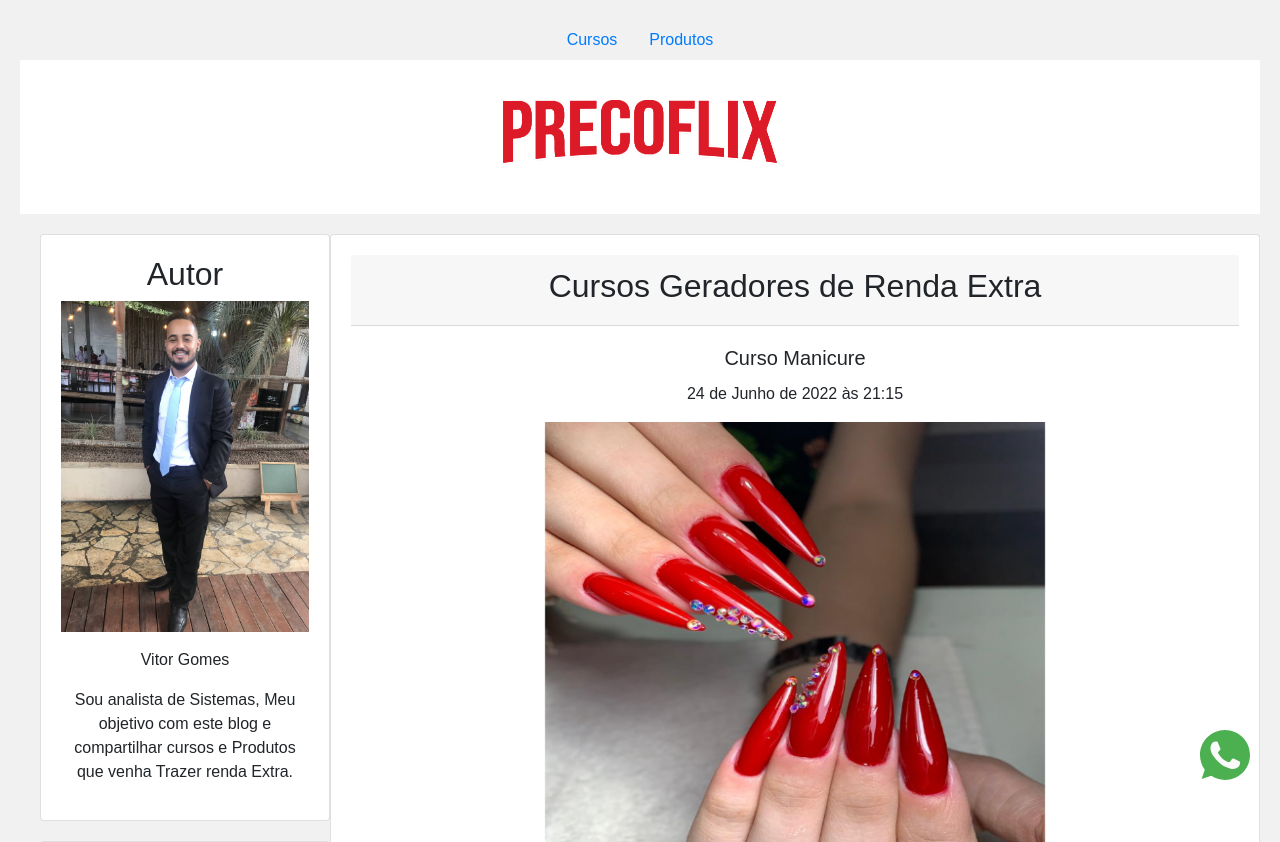
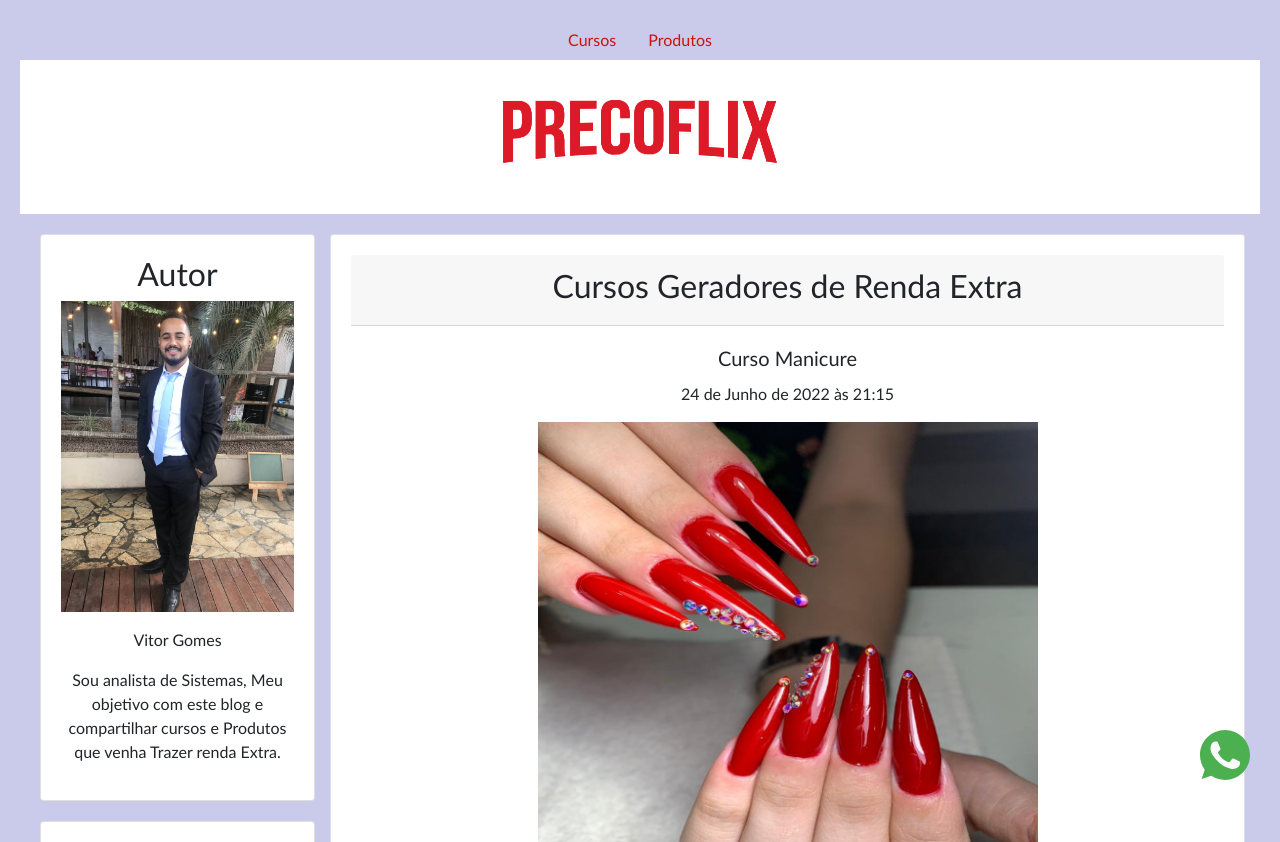
Before and after one commit to santosgv/blog, a Django app: page / in a window 1280 px wide. Shown: the top 842 px of the page. Run offline with Django 4.2, Linux system fonts and the light colour scheme; data comes from the database, SQL or seed files in the repository.

Commit message:
alteracao de cores na pagina inicial

```diff
--- a/templates/static/produto/home.css
+++ b/templates/static/produto/home.css
@@ -1,9 +1,12 @@
 body {
-    font-family: Arial;
+    font-family: 'Gill Sans', 'Gill Sans MT', Calibri, 'Trebuchet MS', sans-serif;
     padding: 20px;
-    background: #f1f1f1;
+    background: #cacaeb;
   }
 
+  .nav a{
+    color: rgb(209, 15, 15);
+  }
 
 
   /* Header/Blog Title */
@@ -38,6 +41,7 @@ body {
 
   /* Add a card effect for articles */
   .card {
+    margin-right: 15px;
     background-color: white;
     padding: 20px;
     margin-top: 20px;
```
